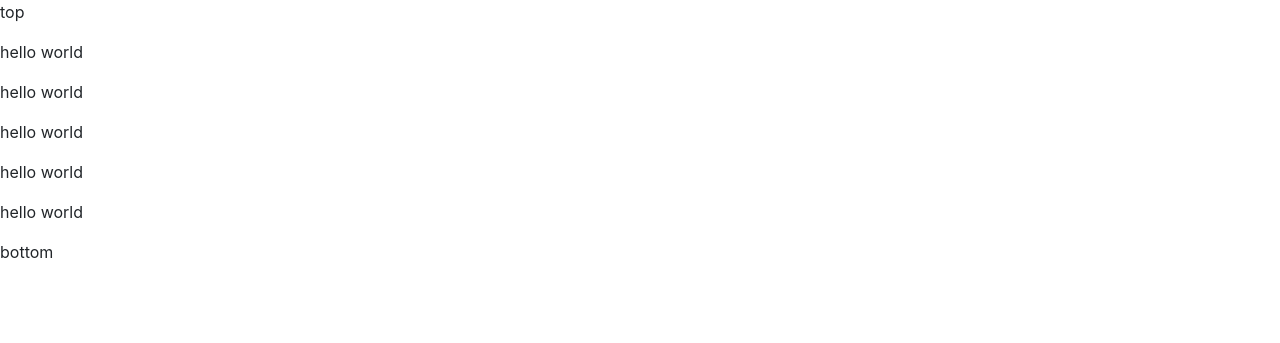
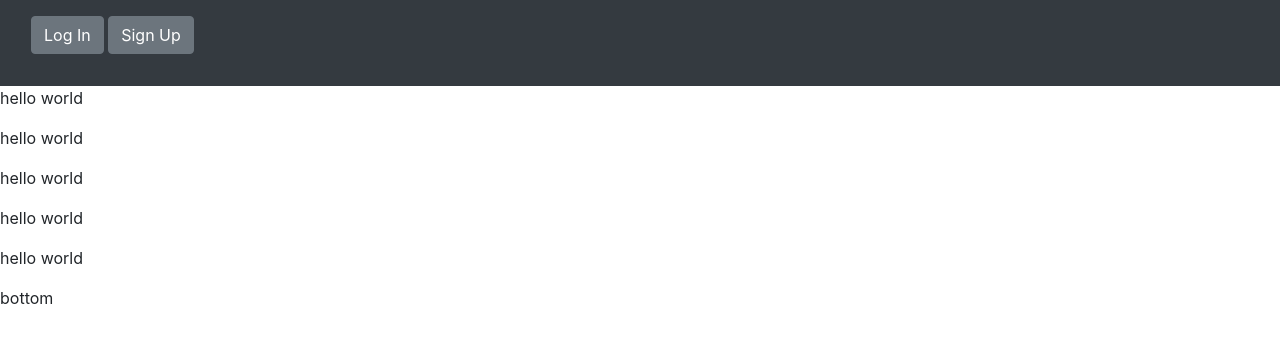
Before and after one commit to cfg-columbus18/team-5, a Django app: page / in a window 1280 px wide. Shown: the top 343 px of the page. Run offline with Django 3.2, Linux system fonts and the light colour scheme; some libraries are stand-ins or nearby versions.

Commit message:
added basic homepage

```diff
--- a/mentorship/matching/templates/partials/_header.html
+++ b/mentorship/matching/templates/partials/_header.html
@@ -1 +1,16 @@
-<p> top </p>
+<!-- header - navbar -->
+{% load static %}
+<nav class="navbar navbar-expand-sm bg-dark navbar-dark navbar-fixed-top">
+  <div class="container-fluid">
+    {% if user.is_authenticated %}
+      <p class="navbar-text navbar-right">
+        <a href="{% url 'logout' %}" type="button" class="btn btn-primary">Sign Out</a>
+      </p>
+    {% else %}
+      <p class="navbar-text navbar-right">
+        <a type="button" class="btn btn-secondary" href="{% url 'login' %}">Log In</a>
+        <a type="button" class="btn btn-secondary" href="{% url 'register' %}">Sign Up</a>
+      </p>
+    {% endif %}
+  </div>
+</nav>
--- a/mentorship/matching/urls.py
+++ b/mentorship/matching/urls.py
@@ -4,4 +4,7 @@ from . import views
 
 urlpatterns = [
     path('', views.index, name='index'),
+    path('login/', views.login, name='login'),
+    path('logout/', views.logout, name='logout'),
+    path('register/', views.register, name='register'),
 ]
--- a/mentorship/matching/views.py
+++ b/mentorship/matching/views.py
@@ -10,3 +10,15 @@ def index(req):
     }
 
     return HttpResponse(template.render(context, req))
+
+def logout(req):
+
+    return HttpResponse("logout")
+
+def login(req):
+
+    return HttpResponse("login")
+
+def register(req):
+
+    return HttpResponse("register")
```
